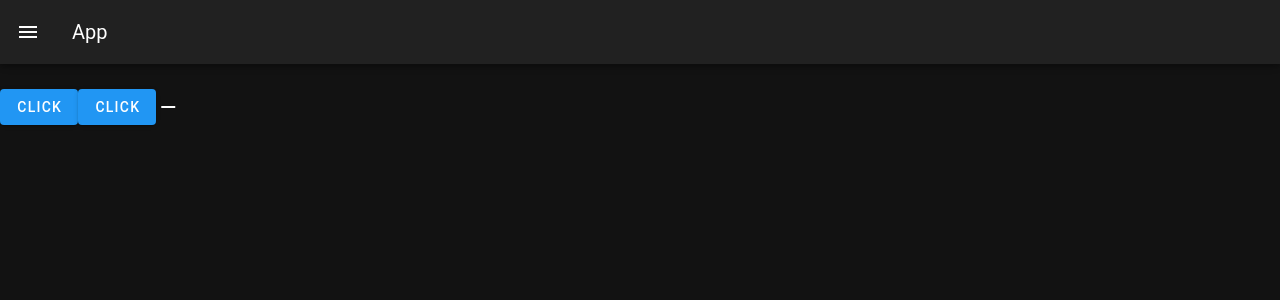
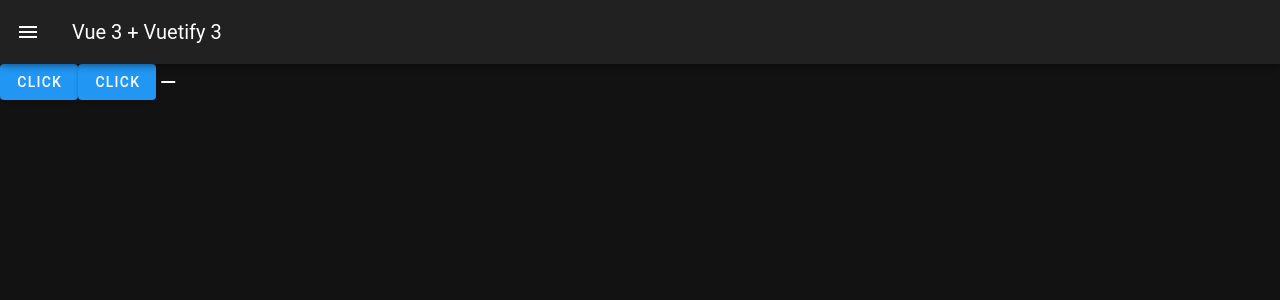
Before and after one commit to killiani/vuetify-prototype, a Vue app: page /#/member in a window 1280 px wide. Shown: the top 300 px of the page. Built offline with nearby package versions, Linux system fonts and the light colour scheme.

Commit message:
install router, create 3 routes

```diff
--- a/package.json
+++ b/package.json
@@ -11,6 +11,7 @@
   "dependencies": {
     "vite-plugin-vuetify": "^1.0.2",
     "vue": "^3.2.47",
+    "vue-router": "4",
     "vuetify": "^3.2.2"
   },
   "devDependencies": {
--- a/src/App.vue
+++ b/src/App.vue
@@ -1,20 +1,51 @@
-<script setup lang="ts">
-</script>
+<template>
+  <v-app>
+    <v-navigation-drawer v-model="drawer" app>
+      <v-list>
+        <v-list-item v-for="(item, index) in items" :key="index" @click="navigateTo(item)">
+          <v-list-item-icon>
+            <v-icon>{{ item.icon }}</v-icon>
+          </v-list-item-icon>
+          <v-list-item-title>{{ item.title }}</v-list-item-title>
+        </v-list-item>
+      </v-list>
+    </v-navigation-drawer>
 
-<template>
-  <v-icon icon="mdi-home" />
-  <v-app>
-    <v-app-bar>
-      <v-app-bar-nav-icon></v-app-bar-nav-icon>
-      <v-app-bar-title>App</v-app-bar-title>
+    <v-app-bar app>
+      <v-app-bar-nav-icon @click.stop="drawer = !drawer"></v-app-bar-nav-icon>
+      <v-app-bar-title>Vue 3 + Vuetify 3</v-app-bar-title>
     </v-app-bar>
+
     <v-main>
-      <v-btn color="primary">Click</v-btn>
-      <v-btn class="bg-blue text--white">Click</v-btn>
-      <v-icon icon="mdi:mdi-minus" />
+      <router-view></router-view>
     </v-main>
   </v-app>
 </template>
 
-<style scoped>
-</style>
+<script lang="ts">
+
+interface Item {
+  title: string;
+  icon: string;
+  route: string;
+}
+
+export default {
+  data() {
+    return {
+      drawer: false,
+      items: [
+        { title: 'Home', icon: 'mdi-home', route: '/' },
+        { title: 'Contact', icon: 'mdi-email', route: '/contact' },
+        { title: 'Member', icon: 'mdi-information', route: '/member' }
+      ]
+    }
+  },
+  methods: {
+    navigateTo(item: Item) {
+      this.$router.push(item.route)
+      this.drawer = false
+    }
+  }
+}
+</script>
--- a/src/main.ts
+++ b/src/main.ts
@@ -2,4 +2,29 @@ import { createApp } from 'vue'
 import App from './App.vue'
 import vuetify from './plugins/vuetify'
 
-createApp(App).use(vuetify).mount('#app')
+import { createRouter, createWebHashHistory } from "vue-router"
+
+import Main from './views/Main.vue'
+import Member from './views/Member.vue'
+import Contact from './views/Contact.vue'
+
+const app = createApp(App)
+
+createApp(App)
+
+const routes = [
+    {path: "/", component: Main},
+    {path: "/contact", component: Contact},
+    {path: "/member", component: Member},
+]
+
+
+const router = createRouter({
+    history: createWebHashHistory(),
+    routes: routes,
+    linkActiveClass: "active"
+})
+
+app.use(router)
+app.use(vuetify)
+app.mount('#app')
--- /dev/null
+++ b/src/views/Contact.vue
@@ -0,0 +1,3 @@
+<template>
+        <v-btn color="primary">Clicko</v-btn>
+</template>
--- /dev/null
+++ b/src/views/Main.vue
@@ -0,0 +1,5 @@
+<template>
+    <v-btn color="primary">Click</v-btn>
+    <v-btn class="bg-blue text--white">Click</v-btn>
+    <v-icon icon="mdi:mdi-minus" />
+</template>
--- /dev/null
+++ b/src/views/Member.vue
@@ -0,0 +1,5 @@
+<template>
+    <v-btn color="primary">Click</v-btn>
+    <v-btn class="bg-blue text--white">Click</v-btn>
+    <v-icon icon="mdi:mdi-minus" />
+</template>
```
Also changed, not shown: 1 other file (tests, documents, lock files or other folders).
